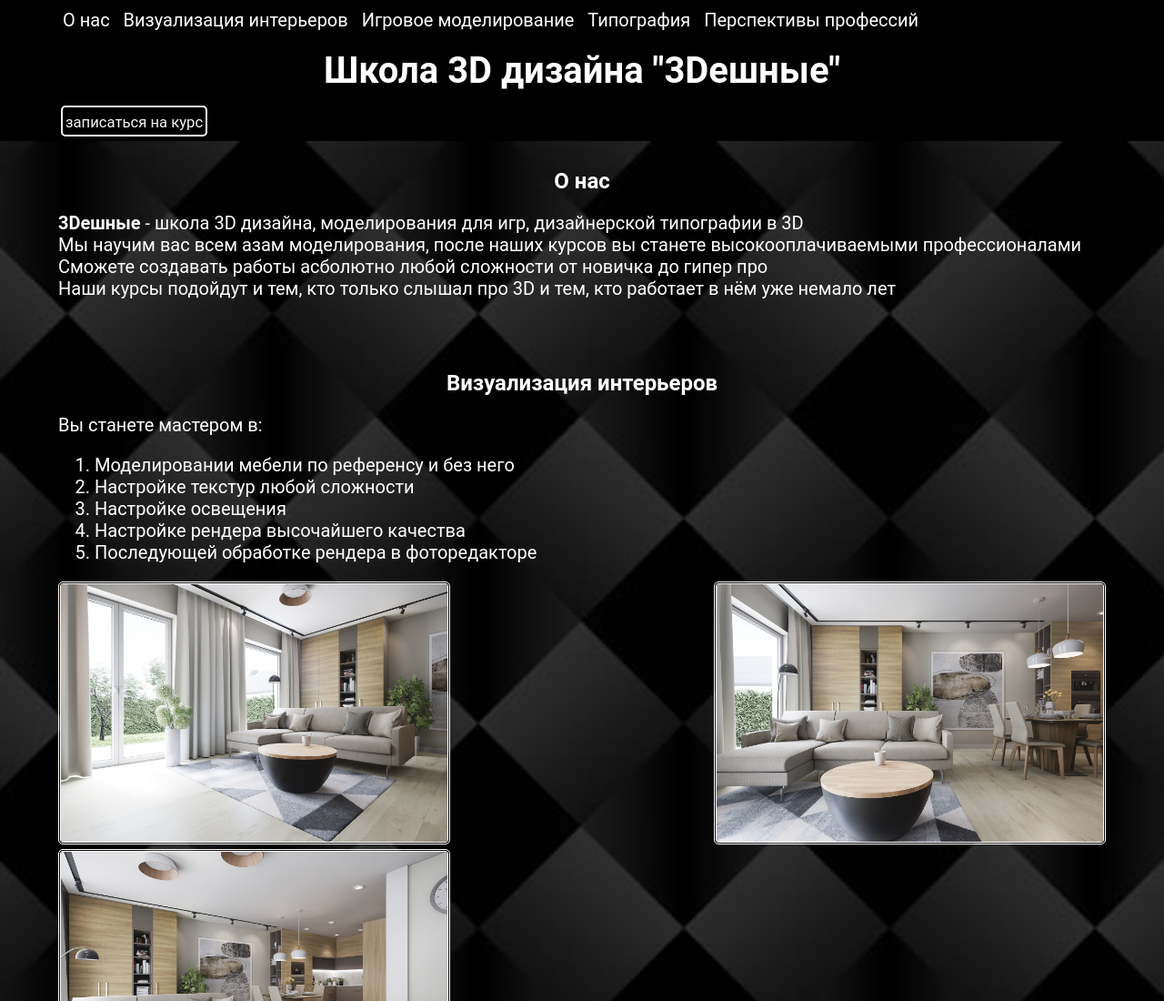
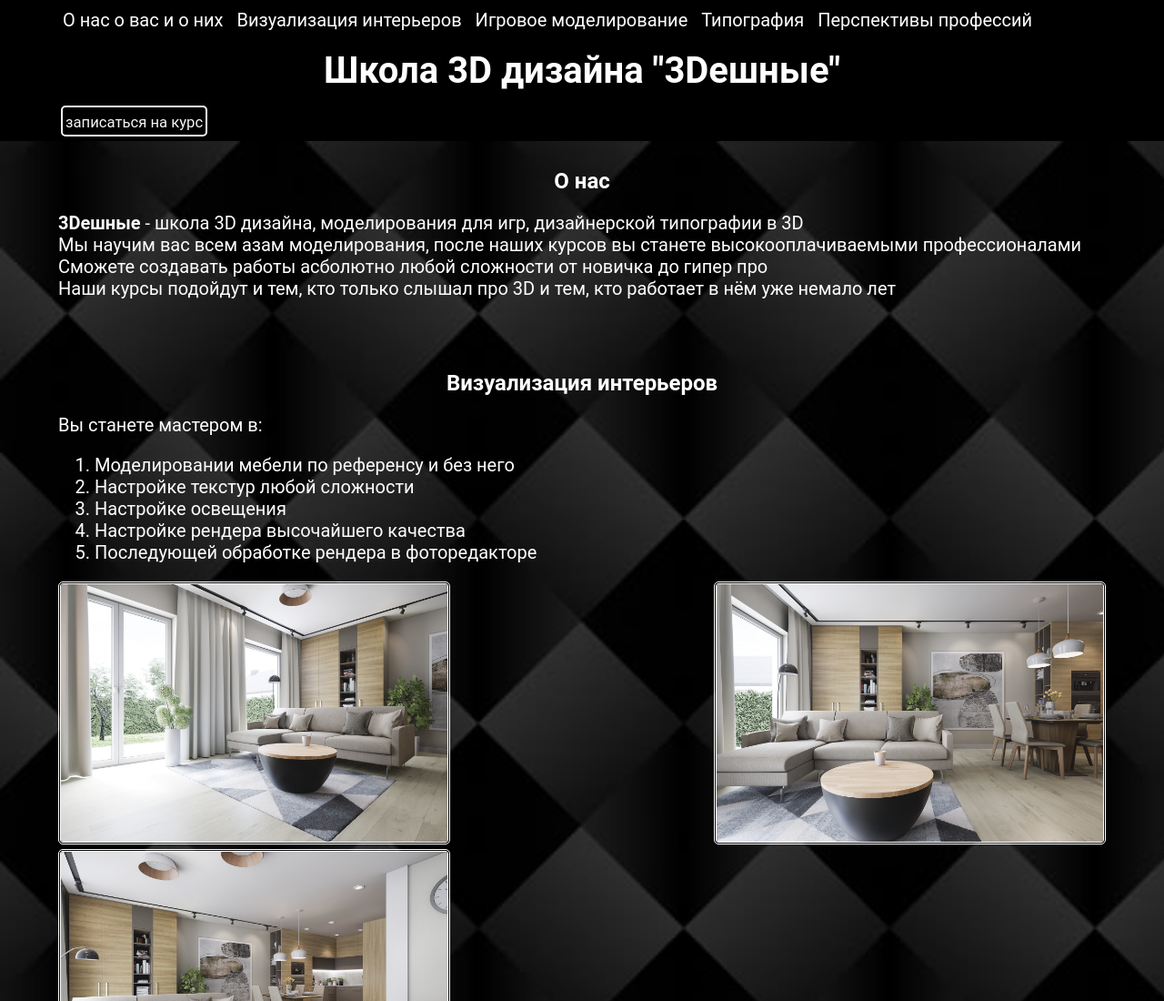
Before and after one commit to DeKasim/WEB, a plain HTML site: page index.html in a window 1280 px wide. Shown: the top 1100 px of the page at 91% size. Drawn offline with Linux system fonts and the light colour scheme.

Commit message:
vtoroi commit

```diff
--- a/index.html
+++ b/index.html
@@ -16,7 +16,7 @@
     <header class="header">
         <div class="cont1 container">
             <nav class="nav a">
-                <a href="#about">О нас</a>
+                <a href="#about">О нас о вас и о них</a>
                 <a href="#vis">Визуализация интерьеров</a>
                 <a href="#game">Игровое моделирование</a>
                 <a href="#typo">Типография</a>
```
